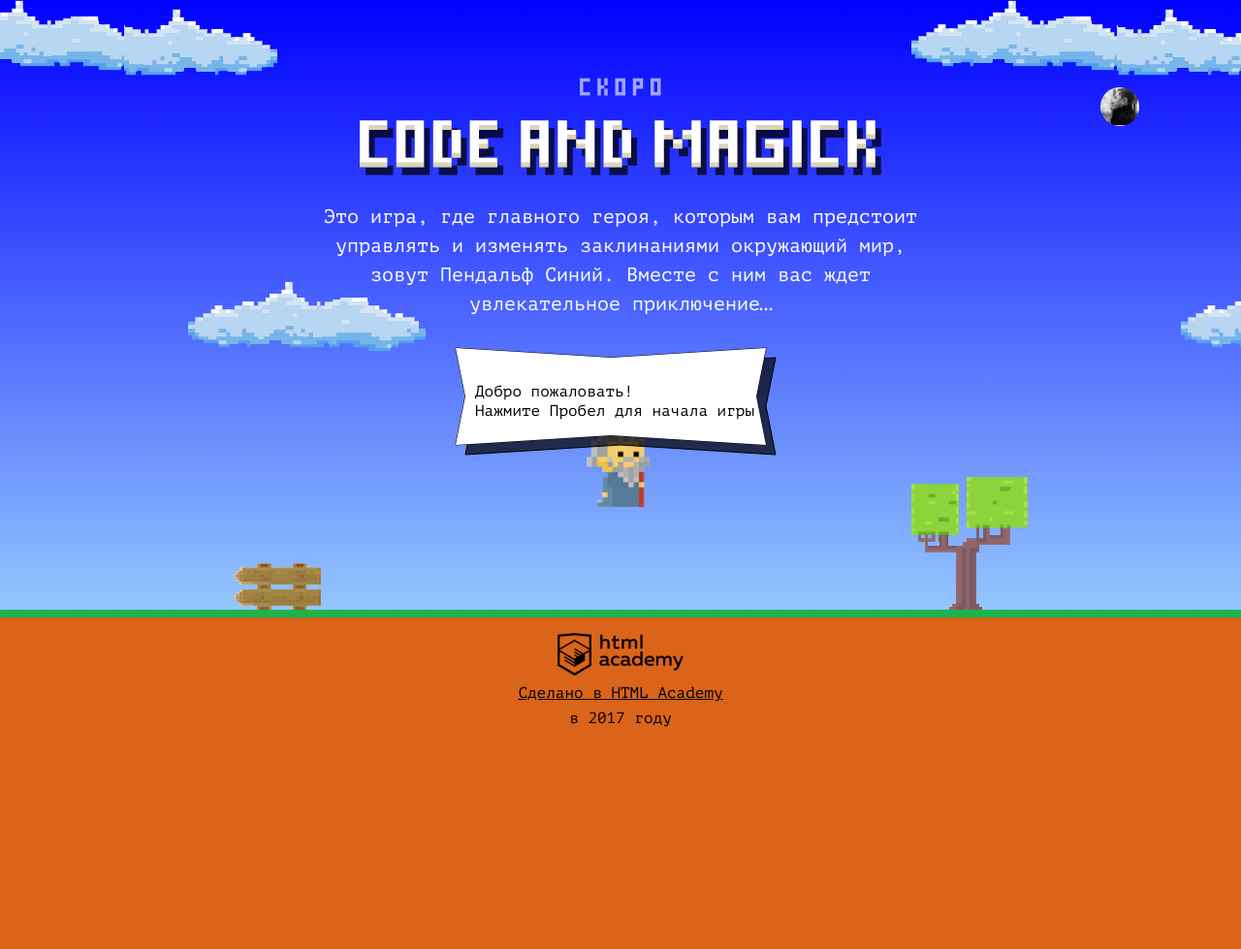
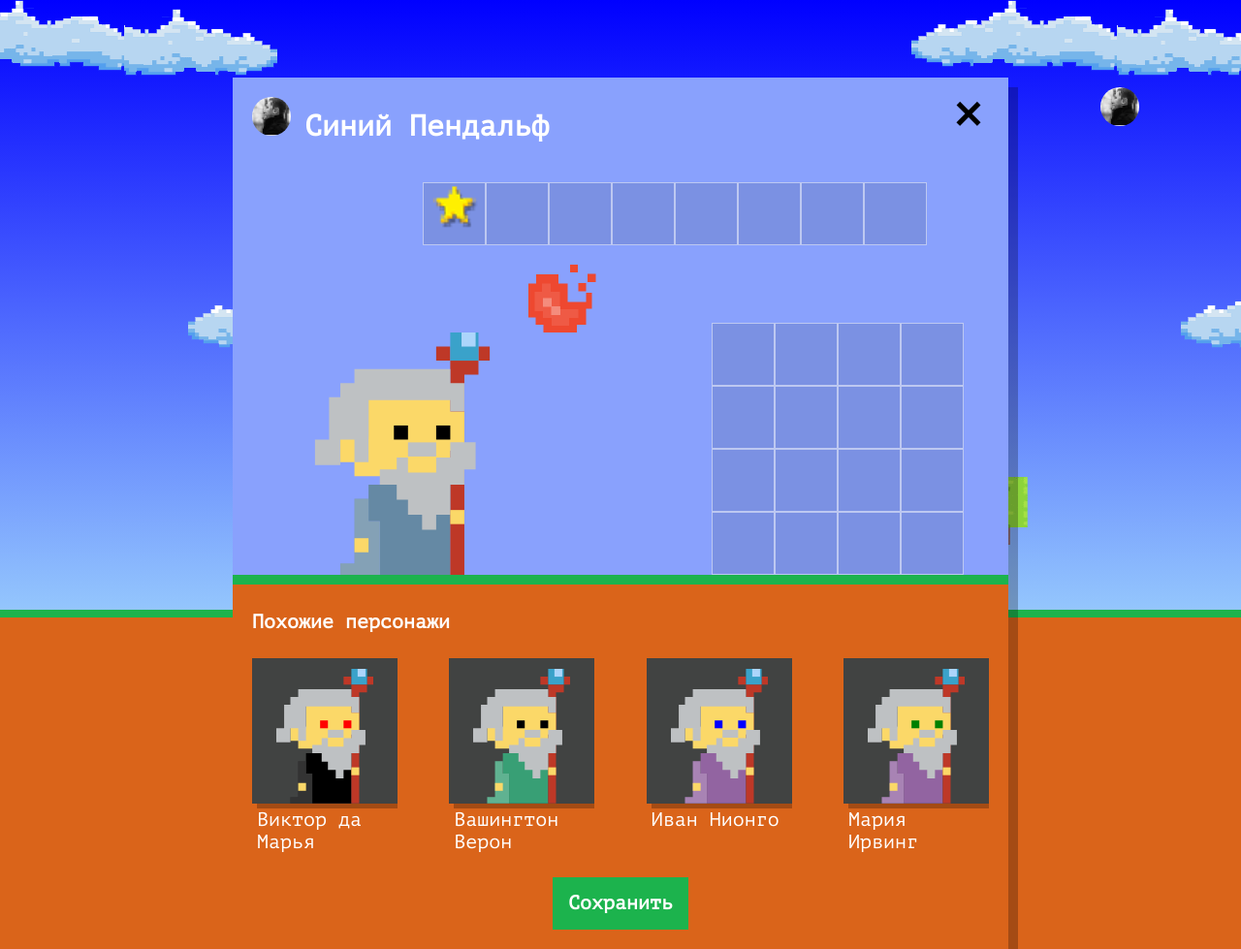
Before and after one commit to KLN1987/1072713-code-and-magick-21, a website: page index.html in a window 1280 px wide. Shown: the whole page at 97% size. Before the commit the page ends 800 px from the top, so only its background shows below. Drawn offline with Linux system fonts and the light colour scheme.

Commit message:
Добавляет магов со случайным именем, случайным цветом пальто и глаз

```diff
--- a/index.html
+++ b/index.html
@@ -204,6 +204,7 @@
   }
 </script>
 <script src="js/stat.js"></script>
+<script src="js/setup.js"></script>
 <script src="js/game.js"></script>
 
 </body>
--- /dev/null
+++ b/js/setup.js
@@ -0,0 +1,44 @@
+'use strict';
+const WIZARD_NAMES = [`Иван`, `Хуан Себастьян`, `Мария`, `Кристоф`, `Виктор`, `Юлия`, `Люпита`, `Вашингтон`];
+const WIZARD_SURNAMES = [`да Марья`, `Верон`, `Мирабелла`, `Вальц`, `Онопко`, `Топольницкая`, `Нионго`, `Ирвинг`];
+const COAT_COLOR = [`rgb(101, 137, 164)`, `rgb(241, 43, 107)`, `rgb(146, 100, 161)`, `rgb(56, 159, 117)`, `rgb (215, 210, 55)`, `rgb (0, 0, 0)`];
+const EYES_COLORS = [`black`, `red`, `blue`, `yellow`, `green`];
+
+let userDialog = document.querySelector(`.setup`);
+userDialog.classList.remove(`hidden`);
+
+let similarListElement = document.querySelector(`.setup-similar-list`);
+let similarWizardTemplate = document.querySelector(`#similar-wizard-template`).content.querySelector(`.setup-similar-item`);
+
+let getRandomElement = function (arr) {
+  return Math.floor(Math.random() * arr.length);
+};
+
+let wizards = [];
+for (let i = 0; i < 4; i++) {
+  let anotheWizards = {
+    name: WIZARD_NAMES[getRandomElement(WIZARD_NAMES)] + ` ` + WIZARD_SURNAMES[getRandomElement(WIZARD_SURNAMES)],
+    coatColor: COAT_COLOR[getRandomElement(COAT_COLOR)],
+    eyesColor: EYES_COLORS[getRandomElement(EYES_COLORS)]
+  };
+  wizards.push(anotheWizards);
+}
+
+let renderWizard = function (wizard) {
+  let wizardElement = similarWizardTemplate.cloneNode(true);
+
+  wizardElement.querySelector(`.setup-similar-label`).textContent = wizard.name;
+  wizardElement.querySelector(`.wizard-coat`).style.fill = wizard.coatColor;
+  wizardElement.querySelector(`.wizard-eyes`).style.fill = wizard.eyesColor;
+
+  return wizardElement;
+};
+
+let fragment = document.createDocumentFragment();
+wizards.forEach(function (j) {
+  fragment.appendChild(renderWizard(j));
+});
+
+similarListElement.appendChild(fragment);
+
+userDialog.querySelector(`.setup-similar`).classList.remove(`hidden`);
```
